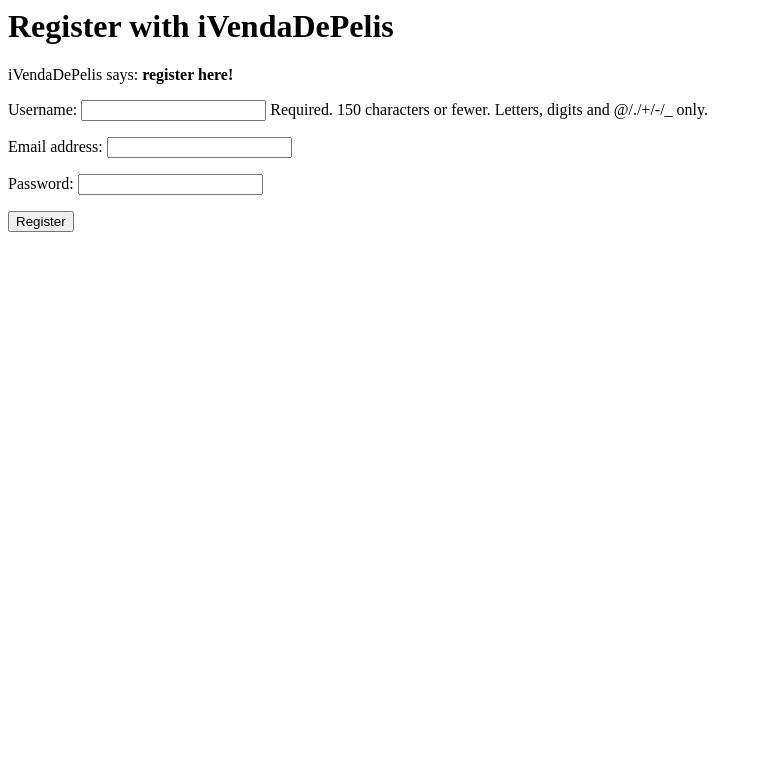
After one commit to joanpaucg/VendaDePelis, a Django app: page /ivendadepelis/accounts/register/ in a window 1280 px wide. The commit adds this page. Shown: the top 783 px of the page, without its empty margins (0-762 px from the left). Run offline with Django 3.2, Linux system fonts and the light colour scheme.

Commit message:
Registration done

```diff
--- a/VendaDePelis/urls.py
+++ b/VendaDePelis/urls.py
@@ -22,4 +22,5 @@ urlpatterns = [
     url(r'^accounts/login/$',  login,  name='login'),
     url(r'^accounts/logout/$',  logout,  name='logout'),
     url(r'^ivendadepelis/', include('iVendaDePelis.urls', namespace='ivendadepelis')),
+
 ]
--- /dev/null
+++ b/iVendaDePelis/forms.py
@@ -0,0 +1,9 @@
+from django.contrib.auth.models import User
+from django import forms
+
+class UserForm(forms.ModelForm):
+    password = forms.CharField(widget=forms.PasswordInput())
+
+    class Meta:
+        model = User
+        fields = ('username', 'email', 'password')
--- a/iVendaDePelis/templates/VendaDePelis/base.html
+++ b/iVendaDePelis/templates/VendaDePelis/base.html
@@ -17,7 +17,7 @@
     {%  endblock  %}
 </div>
 <div  id="sidebar">
-    {%  block  sidebar  %}<ul><li><a  href="/ivendadepelis">Home</a></li></ul>{%  endblock  %}
+    {%  block  sidebar  %}<ul><li><a  href="/ivendadepelis/films/">Home</a></li></ul>{%  endblock  %}
 </div>
 <div  id="content">
     {%  block  content  %}
--- a/iVendaDePelis/templates/VendaDePelis/film_detail.html
+++ b/iVendaDePelis/templates/VendaDePelis/film_detail.html
@@ -12,7 +12,8 @@
 <p><b>Description:</b> {{ film.plot}}</p>
 <h2>Actors </h2>
 <ul>{% for actor in film.actors.all %}
-    <li>{{actor.name}}</li>
+    <li><a href="{% url 'ivendadepelis:actor_detail' actor.id %}">
+            {{ actor.name }}</a></li>
   {% endfor %}
 </ul>
 <h2>Reviews</h2>
--- /dev/null
+++ b/iVendaDePelis/templates/registration/register.html
@@ -0,0 +1,25 @@
+
+<html>
+    <head>
+        <title>iVendaDePelis</title>
+    </head>
+
+    <body>
+        <h1>Register with iVendaDePelis</h1>
+
+        {% if registered %}
+        iVendaDePelis says: <strong>thank you for registering!</strong>
+        <a href="{% url 'ivendadepelis:film_list'%}">Return to the homepage.</a><br />
+        {% else %}
+        iVendaDePelis says: <strong>register here!</strong><br />
+
+        <form id="user_form" method="post" action="/ivendadepelis/accounts/register/"
+                enctype="multipart/form-data">
+
+            {% csrf_token %}
+            {{ user_form.as_p }}
+            <input type="submit" name="submit" value="Register" />
+        </form>
+        {% endif %}
+    </body>
+</html>
--- a/iVendaDePelis/urls.py
+++ b/iVendaDePelis/urls.py
@@ -2,17 +2,21 @@ from django.conf.urls import url
 from django.utils import timezone
 from django.views.generic import DetailView, ListView, UpdateView
 from models import Film, FavouriteList, Actor
-from views import FilmDetail, ReviewCreate, FavouriteListView, FavouriteListCreate
+from views import FilmDetail,ActorDetail,register,ReviewCreate, FavouriteListView, FavouriteListCreate
 
 urlpatterns = [
-    url(r'^$',
+    url(r'^accounts/register/$', register, name='register'),
+    url(r'^films/$',
         ListView.as_view(
             queryset=Film.objects.all(),
             context_object_name='latest_film_list',
             template_name='VendaDePelis/film_list.html'),
             name='film_list'),
 
-    url(r'^films/(?P<pk>\d+)/$',
+    url(r'^films/film/(?P<pk>\d+)/$',
             FilmDetail.as_view(),
             name='film_detail'),
+    url(r'^actors/(?P<pk>\d+)/$',
+            ActorDetail.as_view(),
+            name='actor_detail'),
 ]
--- a/iVendaDePelis/views.py
+++ b/iVendaDePelis/views.py
@@ -1,8 +1,13 @@
-from django.shortcuts import render
+from django.shortcuts import render_to_response
 from django.views.generic.detail import DetailView
 from django.views.generic.edit import CreateView
-from models import Film, FavouriteList
+from models import Film, FavouriteList,Actor
 from models import Review
+from iVendaDePelis.forms import UserForm
+from django.template import RequestContext
+from django.views.decorators.csrf import csrf_exempt
+
+
 # Create your views here.
 class FilmDetail(DetailView):
     model = Film
@@ -34,3 +39,56 @@ class FavouriteListCreate(CreateView):
     def form_valid(self, form):
         form.instance.user = self.request.user
         return super(FavouriteListCreate, self).form_valid(form)
+class ActorDetail(DetailView):
+    model = Actor
+    template_name = "VendaDePelis/actor_detail.html"
+@csrf_exempt
+def register(request):
+    context = RequestContext(request)
+    # A boolean value for telling the template whether the registration was successful.
+    # Set to False initially. Code changes value to True when registration succeeds.
+    registered = False
+
+    # If it's a HTTP POST, we're interested in processing form data.
+    if request.method == 'POST':
+        # Attempt to grab information from the raw form information.
+        # Note that we make use of both UserForm and UserProfileForm.
+        user_form = UserForm(data=request.POST)
+
+
+        if user_form.is_valid():
+            # Save the user's form data to the database.
+            user = user_form.save()
+
+            # Now we hash the password with the set_password method.
+            # Once hashed, we can update the user object.
+            user.set_password(user.password)
+            user.save()
+
+            # Now sort out the UserProfile instance.
+            # Since we need to set the user attribute ourselves, we set commit=False.
+            # This delays saving the model until we're ready to avoid integrity problems.
+
+
+            # Did the user provide a profile picture?
+            # If so, we need to get it from the input form and put it in the UserProfile model.
+
+            # Update our variable to tell the template registration was successful.
+            registered = True
+
+        # Invalid form or forms - mistakes or something else?
+        # Print problems to the terminal.
+        # They'll also be shown to the user.
+        else:
+            print user_form.errors
+
+    # Not a HTTP POST, so we render our form using two ModelForm instances.
+    # These forms will be blank, ready for user input.
+    else:
+        user_form = UserForm()
+
+    # Render the template depending on the context.
+    return render_to_response(
+        'registration/register.html',
+        {'user_form': user_form,'registered': registered},
+        context)
```
Also changed, not shown: iVendaDePelis/templates/VendaDePelis/homepage.html (added, +8 -0 lines), db.sqlite3, 4 other files.
